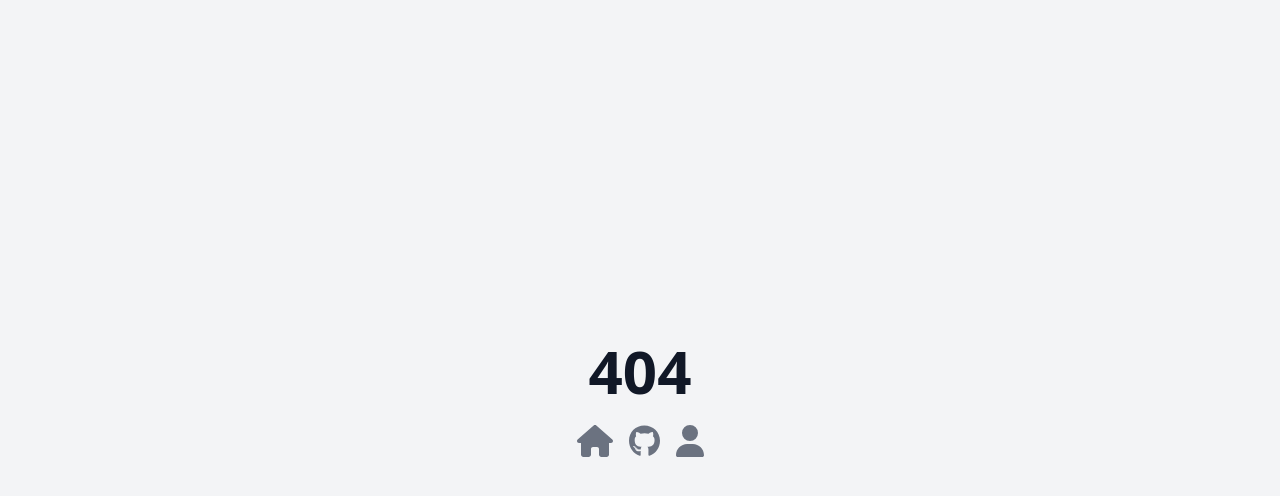
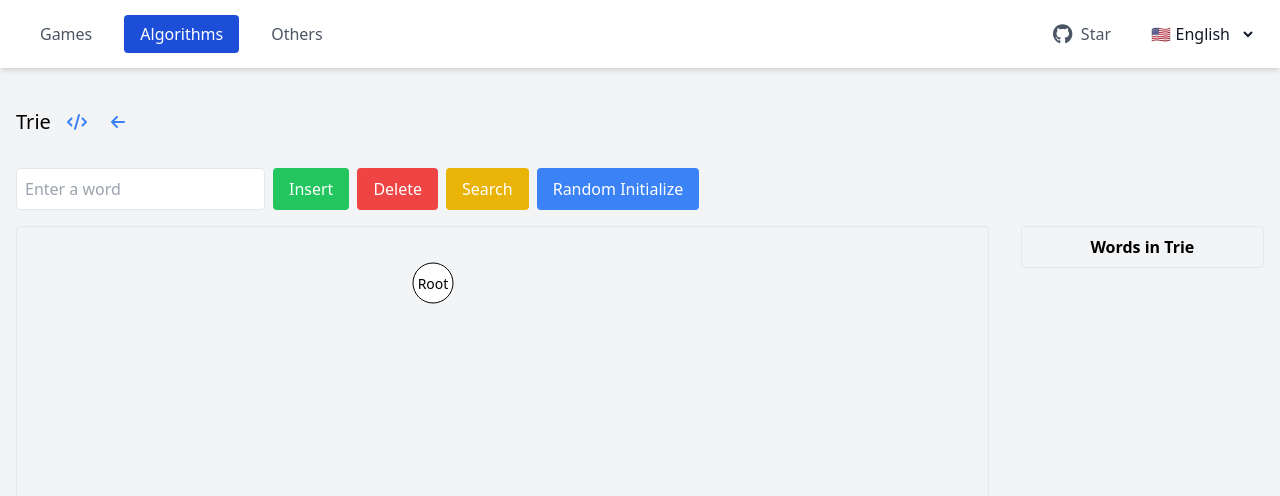
Before and after one commit to selfboot/ai_gallery, a Gatsby site: page /algorithms/trie in a window 1280 px wide. Before the commit this address had no page. Shown: the top 496 px of the page. Built offline with nearby package versions, Linux system fonts and the light colour scheme; Gatsby itself is replaced by a stand-in of ours.

Commit message:
Add simple trie

```diff
--- a/src/config/projects.js
+++ b/src/config/projects.js
@@ -79,6 +79,13 @@ const Projects = {
       description: 'tokenbucket_description',
       image: 'https://slefboot-1251736664.file.myqcloud.com/20240717_ai_gallery_tokenbucket.gif',
       link: '/algorithms/tokenbucket'
+    },
+    {
+      id: 'trie',
+      title: 'trie_title',
+      description: 'trie_description',
+      image: 'https://slefboot-1251736664.file.myqcloud.com/20240717_ai_gallery_tokenbucket.gif',
+      link: '/algorithms/trie/'
     }
   ],
   others: [
--- a/src/locales/en.json
+++ b/src/locales/en.json
@@ -92,5 +92,16 @@
     "start": "Start",
     "pause": "Pause",
     "time": "Time",
-    "count": "Count"
+    "count": "Count",
+
+    "trie_title": "Trie",
+    "trie_description": "Trie is a tree-like data structure that is used to store a dynamic set of strings. This page shows the process of insert, delete and search for strings in the trie.",
+    "insert": "Insert",
+    "delete": "Delete",
+    "search": "Search",
+    "random_initialize": "Random Initialize",
+    "enter_word": "Enter a word",
+    "words_in_trie": "Words in Trie",
+    "find_word_in_trie": "{{word}} is in trie",
+    "no_word_in_trie": "{{word}} is not in trie"
 }
--- a/src/locales/zh.json
+++ b/src/locales/zh.json
@@ -93,5 +93,16 @@
     "request_rate": "每秒请求数",
     "start": "开始",
     "pause": "暂停",
-    "count": "计数"
+    "count": "计数",
+
+    "trie_title": "前缀树",
+    "trie_description": "前缀树是一种树形数据结构，用于存储关联数组，其中的键通常是字符串。本页面展示了前缀树的基本操作，包括插入、删除、搜索等。",
+    "insert": "插入",
+    "delete": "删除",
+    "search": "查找",
+    "random_initialize": "随机初始化",
+    "enter_word": "输入单词",
+    "words_in_trie": "前缀树中的单词",
+    "find_word_in_trie": "{{word}} 在前缀树",
+    "no_word_in_trie": "{{word}} 不在前缀树"
 }
--- /dev/null
+++ b/src/pages/algorithms/trie.js
@@ -0,0 +1,315 @@
+import React, { useState, useCallback, useRef, useEffect } from "react";
+import { useTranslation } from "react-i18next";
+import Layout from "../../components/layout";
+import PageHeader from "../../components/header";
+import SEO from "../../components/seo";
+
+class TrieNode {
+  constructor() {
+    this.children = {};
+    this.isEndOfWord = false;
+  }
+}
+
+class Trie {
+  constructor() {
+    this.root = new TrieNode();
+  }
+
+  insert(word) {
+    let node = this.root;
+    for (let char of word) {
+      if (!node.children[char]) {
+        node.children[char] = new TrieNode();
+      }
+      node = node.children[char];
+    }
+    node.isEndOfWord = true;
+  }
+
+  delete(word) {
+    const deleteHelper = (node, word, index) => {
+      if (index === word.length) {
+        if (node.isEndOfWord) {
+          node.isEndOfWord = false;
+          return Object.keys(node.children).length === 0;
+        }
+        return false;
+      }
+
+      const char = word[index];
+      if (!node.children[char]) return false;
+
+      const shouldDeleteChild = deleteHelper(node.children[char], word, index + 1);
+
+      if (shouldDeleteChild) {
+        delete node.children[char];
+      }
+      return Object.keys(node.children).length === 0 && !node.isEndOfWord;
+    };
+
+    deleteHelper(this.root, word, 0);
+  }
+
+  search(word) {
+    let node = this.root;
+    for (let char of word) {
+      if (!node.children[char]) {
+        return false;
+      }
+      node = node.children[char];
+    }
+    return node.isEndOfWord;
+  }
+}
+
+const NODE_RADIUS = 20;
+const VERTICAL_SPACING = 80;
+const HORIZONTAL_SPACING = 50;
+const SIBLING_SPACING = 20;
+
+const randomWords = [
+  "apple",
+  "app",
+  "appid",
+  "application",
+  "banana",
+  "blueberry",
+  "cherry",
+  "data",
+  "date",
+  "day",
+  "dog",
+  "elderberry",
+  "fig",
+  "fruit",
+  "grape",
+  "honeydew",
+  "kiwi",
+  "lemon",
+  "xray",
+  "zebra",
+];
+
+const TrieVisualization = () => {
+  const [trie, setTrie] = useState(() => new Trie());
+  const [word, setWord] = useState("");
+  const [dimensions, setDimensions] = useState({ width: 800, height: 600 });
+  const [words, setWords] = useState([]);
+  const [searchResult, setSearchResult] = useState(null);
+  const svgRef = useRef(null);
+  const { t } = useTranslation();
+
+  const updateWords = useCallback((newTrie) => {
+    const wordList = [];
+    const dfs = (node, currentWord) => {
+      if (node.isEndOfWord) {
+        wordList.push(currentWord);
+      }
+      for (const [char, childNode] of Object.entries(node.children)) {
+        dfs(childNode, currentWord + char);
+      }
+    };
+    dfs(newTrie.root, "");
+    setWords(wordList.sort());
+  }, []);
+
+  const handleInsert = useCallback(() => {
+    if (word) {
+      setTrie((prevTrie) => {
+        const newTrie = new Trie();
+        Object.assign(newTrie, prevTrie);
+        newTrie.insert(word);
+        updateWords(newTrie);
+        setSearchResult(null);
+        return newTrie;
+      });
+      setWord("");
+    }
+  }, [word, updateWords]);
+
+  const handleDelete = useCallback(() => {
+    if (word) {
+      setTrie((prevTrie) => {
+        const newTrie = new Trie();
+        Object.assign(newTrie, prevTrie);
+        newTrie.delete(word);
+        updateWords(newTrie);
+        setSearchResult(null);
+        return newTrie;
+      });
+      setWord("");
+    }
+  }, [word, updateWords]);
+
+  const handleSearch = useCallback(() => {
+    if (word) {
+      const result = trie.search(word);
+      setSearchResult(result);
+    }
+  }, [word, trie]);
+
+  const handleRandomInitialize = useCallback(() => {
+    const newTrie = new Trie();
+    const selectedWords = [];
+    while (selectedWords.length < 10) {
+      const randomWord = randomWords[Math.floor(Math.random() * randomWords.length)];
+      if (!selectedWords.includes(randomWord)) {
+        selectedWords.push(randomWord);
+        newTrie.insert(randomWord);
+      }
+    }
+    setTrie(newTrie);
+    updateWords(newTrie);
+    setSearchResult(null);
+  }, [updateWords]);
+
+  const calculateTreeDimensions = (node) => {
+    const children = Object.values(node.children);
+    if (children.length === 0) {
+      return { width: HORIZONTAL_SPACING, height: NODE_RADIUS * 2 };
+    }
+
+    let totalWidth = 0;
+    let maxHeight = 0;
+    children.forEach((child, index) => {
+      const childDim = calculateTreeDimensions(child);
+      totalWidth += childDim.width;
+      if (index > 0) totalWidth += SIBLING_SPACING;
+      maxHeight = Math.max(maxHeight, childDim.height);
+    });
+
+    return {
+      width: Math.max(totalWidth, HORIZONTAL_SPACING),
+      height: maxHeight + VERTICAL_SPACING,
+    };
+  };
+
+  const renderNode = (node, x, y, char = "") => {
+    const children = Object.values(node.children);
+    const childrenKeys = Object.keys(node.children);
+    const { width } = calculateTreeDimensions(node);
+    const startX = x - width / 2;
+
+    const elements = [];
+
+    // Render current node
+    elements.push(
+      <g key={`node-${x}-${y}`}>
+        <circle cx={x} cy={y} r={NODE_RADIUS} fill="white" stroke="black" />
+        <text x={x} y={y} textAnchor="middle" dominantBaseline="central" fontSize="14">
+          {char}
+        </text>
+        {node.isEndOfWord && <circle cx={x} cy={y + NODE_RADIUS + 5} r="3" fill="black" />}
+      </g>
+    );
+
+    // Render children and connections
+    let childX = startX;
+    children.forEach((child, index) => {
+      const childWidth = calculateTreeDimensions(child).width;
+      const nextX = childX + childWidth / 2;
+      const nextY = y + VERTICAL_SPACING;
+
+      elements.push(
+        <line
+          key={`line-${x}-${y}-${index}`}
+          x1={x}
+          y1={y + NODE_RADIUS}
+          x2={nextX}
+          y2={nextY - NODE_RADIUS}
+          stroke="black"
+        />
+      );
+
+      elements.push(...renderNode(child, nextX, nextY, childrenKeys[index]));
+
+      childX += childWidth + SIBLING_SPACING;
+    });
+
+    return elements;
+  };
+
+  useEffect(() => {
+    if (svgRef.current) {
+      const { width, height } = calculateTreeDimensions(trie.root);
+      setDimensions({ width: Math.max(800, width + 100), height: Math.max(600, height + 100) });
+    }
+  }, [trie]);
+
+  return (
+    <Layout>
+      <PageHeader />
+      <div className="p-4 max-w-full mx-auto">
+        <div className="flex mb-4 space-x-2">
+          <input
+            type="text"
+            value={word}
+            onChange={(e) => setWord(e.target.value.toLowerCase())}
+            className="border p-2 rounded"
+            placeholder={t("enter_word")}
+          />
+          <button onClick={handleInsert} className="bg-green-500 text-white px-4 py-2 rounded hover:bg-green-600">
+            {t("insert")}
+          </button>
+          <button onClick={handleDelete} className="bg-red-500 text-white px-4 py-2 rounded hover:bg-red-600">
+            {t("delete")}
+          </button>
+          <button onClick={handleSearch} className="bg-yellow-500 text-white px-4 py-2 rounded hover:bg-yellow-600">
+            {t("search")}
+          </button>
+          <button
+            onClick={handleRandomInitialize}
+            className="bg-blue-500 text-white px-4 py-2 rounded hover:bg-blue-600"
+          >
+            {t("random_initialize")}
+          </button>
+        </div>
+        {searchResult !== null && (
+          <div className={`mb-4 p-2 rounded ${searchResult ? "bg-green-100" : "bg-red-100"}`}>
+            {searchResult ? t("find_word_in_trie", { word: word }) : t("no_word_in_trie", { word: word })}
+          </div>
+        )}
+        <div className="flex flex-row">
+          <div className="flex-grow pr-4" style={{ flex: "8" }}>
+            <div className="border p-4 rounded overflow-auto">
+              <svg ref={svgRef} width={dimensions.width} height={dimensions.height}>
+                <g transform={`translate(${dimensions.width / 2}, 40)`}>{renderNode(trie.root, 0, 0, "Root")}</g>
+              </svg>
+            </div>
+          </div>
+          <div className="pl-4" style={{ flex: "2" }}>
+            <div className="border rounded overflow-auto max-h-[600px]">
+              <table className="w-full">
+                <thead>
+                  <tr>
+                    <th className="px-4 py-2 bg-gray-100 sticky top-0">{t("words_in_trie")}</th>
+                  </tr>
+                </thead>
+                <tbody>
+                  {words.map((word, index) => (
+                    <tr key={index} className={index % 2 === 0 ? "bg-gray-50" : ""}>
+                      <td className="px-4 py-2">{word}</td>
+                    </tr>
+                  ))}
+                </tbody>
+              </table>
+            </div>
+          </div>
+        </div>
+      </div>
+    </Layout>
+  );
+};
+
+
+export default TrieVisualization;
+
+export const Head = () => (
+  <SEO
+    title="Trie Visualization"
+    description=""
+    keywords=""
+    canonicalUrl="https://gallery.selfboot.cn/algorithms/trie/"
+  />
+);
```
